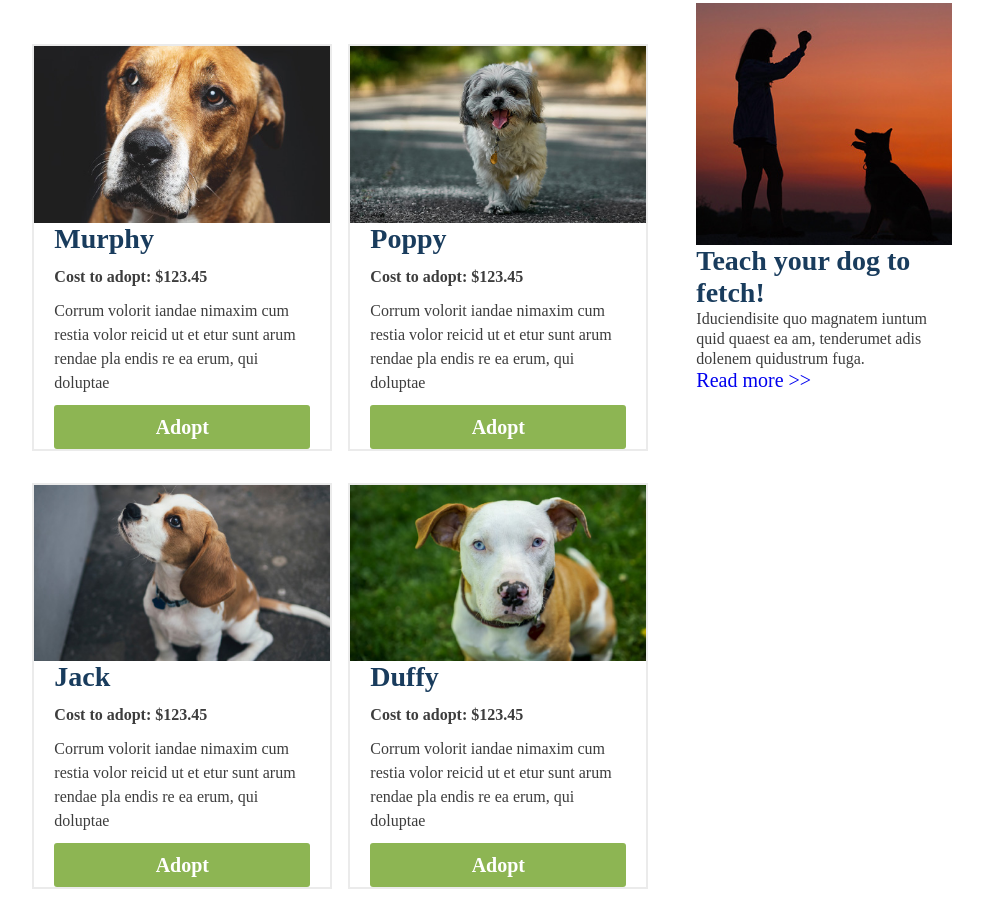
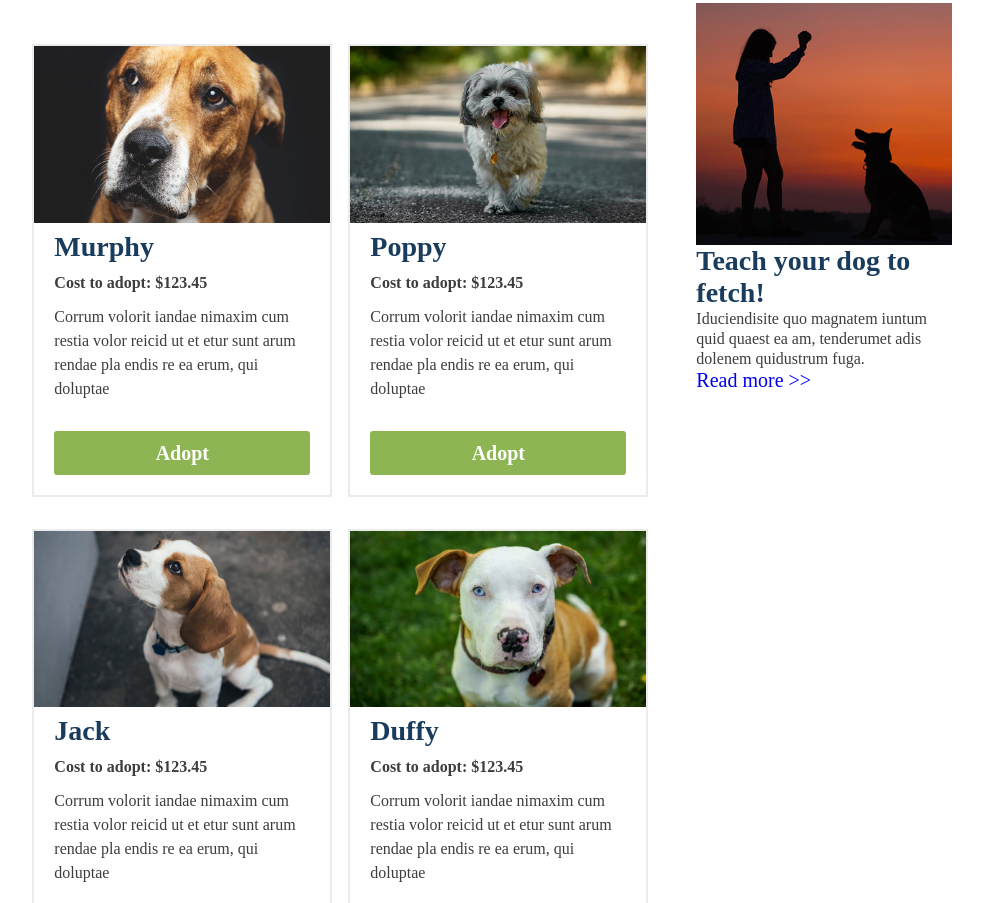
Before and after one commit to StevenM82/adopt-a-dog, a plain HTML site: page index.html in a window 1280 px wide. Shown: the part 1597-2500 px from the top of the page, without its empty margins (189-1172 px from the left). Drawn offline with nearby package versions, Linux system fonts and the light colour scheme.

```diff
--- a/styles/stylesheet.css
+++ b/styles/stylesheet.css
@@ -153,7 +153,7 @@ img {
   border: rgb(235, 235, 235) solid 0.187rem;
 }
 .h3-section-index {
-  padding: 0 1.25rem 0.625rem;
+  padding: 0.5rem 1.25rem;
   margin: 0;
   font-size: 1.75rem;
   font-weight: 700;
@@ -188,7 +188,7 @@ img {
   color: rgb(255, 255, 255);
   background-color: rgb(141, 181, 83);
   padding: 0.625rem 0;
-  margin: 0 1.25rem;
+  margin: 1.25rem;
   border-radius: 0.187rem;
   font-size: 1.25rem;
   font-weight: 700;
```
Also changed, not shown: script/adoptADog.js (+2 -6 lines), 1 other file.
